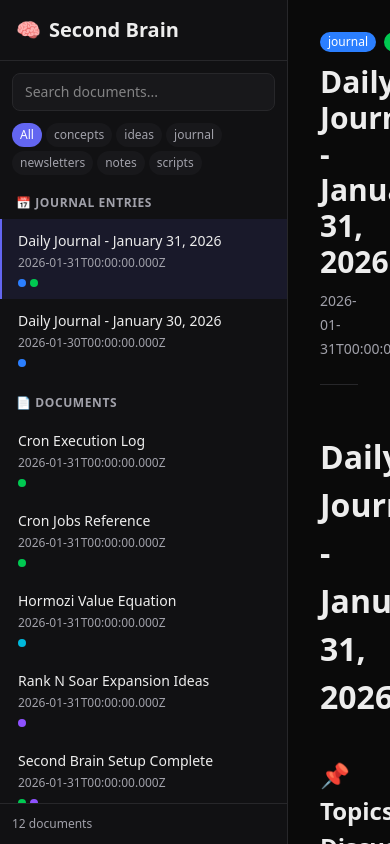
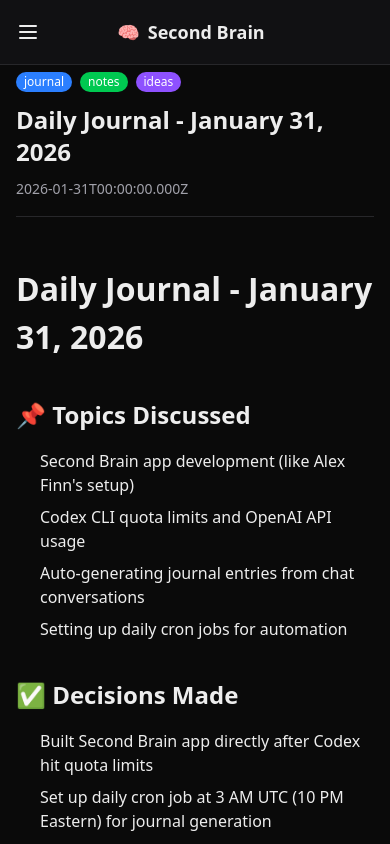
Before and after one commit to extensionteamhq/moltbot-second-brain, a Next.js app: page / in a window 390 px wide. Built offline with nearby package versions, Linux system fonts and the light colour scheme.

Commit message:
fix: mobile-responsive layout
- Add hamburger menu for mobile
- Sidebar slides in/out on mobile
- Close sidebar when selecting document
- Responsive padding and font sizes
- Overlay backdrop when sidebar open

```diff
--- a/src/app/page.tsx
+++ b/src/app/page.tsx
@@ -19,6 +19,7 @@
   const [searchQuery, setSearchQuery] = useState('');
   const [selectedTag, setSelectedTag] = useState<string | null>(null);
   const [allTags, setAllTags] = useState<string[]>([]);
+  const [sidebarOpen, setSidebarOpen] = useState(false);
 
   useEffect(() => {
     fetch('/api/documents')
@@ -52,12 +53,51 @@
     concepts: 'bg-cyan-500',
   };
 
+  const handleDocSelect = (doc: Document) => {
+    setSelectedDoc(doc);
+    setSidebarOpen(false); // Close sidebar on mobile when doc selected
+  };
+
   return (
-    <div className="flex h-screen">
+    <div className="flex h-screen relative">
+      {/* Mobile Header */}
+      <div className="md:hidden fixed top-0 left-0 right-0 z-30 bg-[var(--sidebar)] border-b border-[var(--border)] px-4 py-3 flex items-center justify-between">
+        <button
+          onClick={() => setSidebarOpen(!sidebarOpen)}
+          className="p-2 -ml-2 hover:bg-[var(--card)] rounded-lg transition"
+        >
+          <svg className="w-6 h-6" fill="none" stroke="currentColor" viewBox="0 0 24 24">
+            {sidebarOpen ? (
+              <path strokeLinecap="round" strokeLinejoin="round" strokeWidth={2} d="M6 18L18 6M6 6l12 12" />
+            ) : (
+              <path strokeLinecap="round" strokeLinejoin="round" strokeWidth={2} d="M4 6h16M4 12h16M4 18h16" />
+            )}
+          </svg>
+        </button>
+        <h1 className="text-lg font-semibold flex items-center gap-2">
+          <span>🧠</span> Second Brain
+        </h1>
+        <div className="w-10" /> {/* Spacer for centering */}
+      </div>
+
+      {/* Overlay for mobile */}
+      {sidebarOpen && (
+        <div
+          className="md:hidden fixed inset-0 bg-black/50 z-30"
+          onClick={() => setSidebarOpen(false)}
+        />
+      )}
+
       {/* Sidebar */}
-      <aside className="w-72 bg-[var(--sidebar)] border-r border-[var(--border)] flex flex-col">
-        {/* Header */}
-        <div className="p-4 border-b border-[var(--border)]">
+      <aside className={`
+        fixed md:relative inset-y-0 left-0 z-40
+        w-72 bg-[var(--sidebar)] border-r border-[var(--border)] flex flex-col
+        transform transition-transform duration-200 ease-in-out
+        ${sidebarOpen ? 'translate-x-0' : '-translate-x-full md:translate-x-0'}
+        pt-14 md:pt-0
+      `}>
+        {/* Header - hidden on mobile (we have the fixed header) */}
+        <div className="hidden md:block p-4 border-b border-[var(--border)]">
           <h1 className="text-xl font-semibold flex items-center gap-2">
             <span>🧠</span> Second Brain
           </h1>
@@ -109,7 +149,7 @@
                   key={doc.slug}
                   doc={doc}
                   isSelected={selectedDoc?.slug === doc.slug}
-                  onClick={() => setSelectedDoc(doc)}
+                  onClick={() => handleDocSelect(doc)}
                   tagColors={tagColors}
                 />
               ))}
@@ -126,7 +166,7 @@
                   key={doc.slug}
                   doc={doc}
                   isSelected={selectedDoc?.slug === doc.slug}
-                  onClick={() => setSelectedDoc(doc)}
+                  onClick={() => handleDocSelect(doc)}
                   tagColors={tagColors}
                 />
               ))}
@@ -147,12 +187,12 @@
       </aside>
 
       {/* Main Content */}
-      <main className="flex-1 overflow-y-auto">
+      <main className="flex-1 overflow-y-auto pt-14 md:pt-0 md:ml-0">
         {selectedDoc ? (
-          <article className="max-w-4xl mx-auto p-8">
+          <article className="max-w-4xl mx-auto p-4 md:p-8">
             {/* Document Header */}
-            <header className="mb-8 pb-6 border-b border-[var(--border)]">
-              <div className="flex items-center gap-2 mb-3">
+            <header className="mb-6 md:mb-8 pb-4 md:pb-6 border-b border-[var(--border)]">
+              <div className="flex items-center gap-2 mb-3 flex-wrap">
                 {selectedDoc.tags.map(tag => (
                   <span
                     key={tag}
@@ -162,12 +202,12 @@
                   </span>
                 ))}
               </div>
-              <h1 className="text-3xl font-bold mb-2">{selectedDoc.title}</h1>
+              <h1 className="text-2xl md:text-3xl font-bold mb-2">{selectedDoc.title}</h1>
               <time className="text-[var(--muted)] text-sm">{selectedDoc.date}</time>
             </header>
 
             {/* Document Content */}
-            <div className="prose">
+            <div className="prose prose-sm md:prose-base">
               <ReactMarkdown remarkPlugins={[remarkGfm]}>
                 {selectedDoc.content}
               </ReactMarkdown>
```
